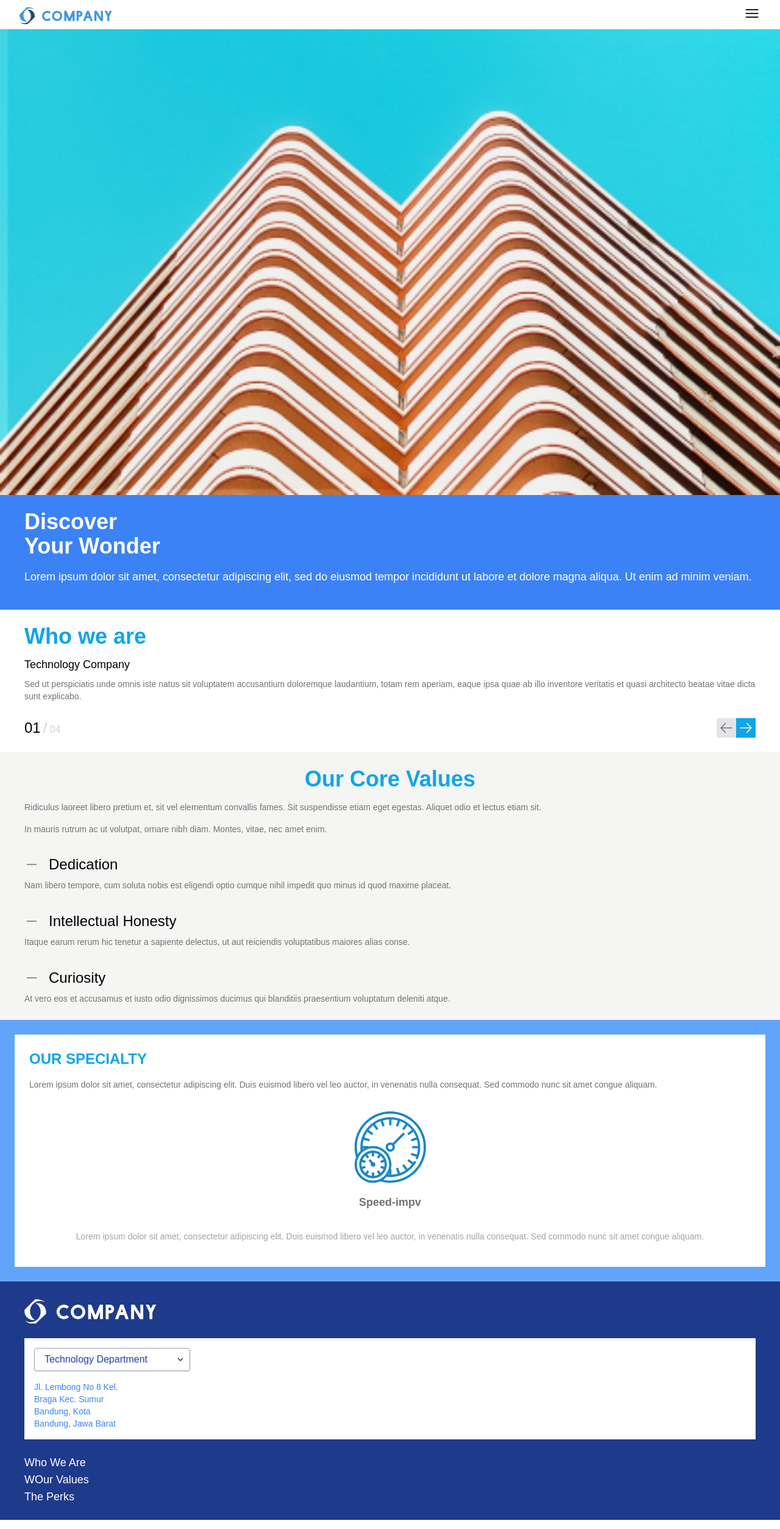
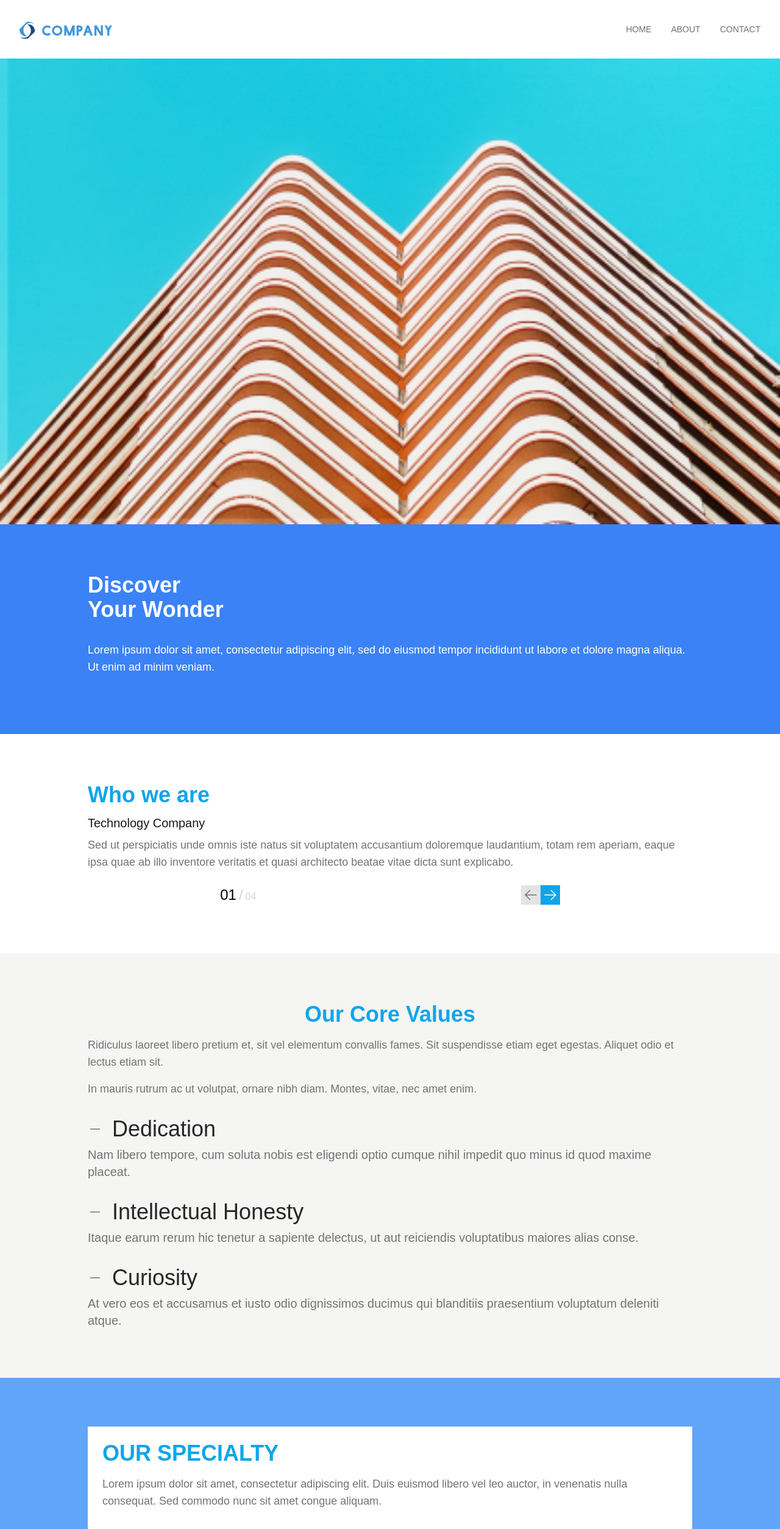
Before and after one commit to yakserr/saltfy, a Next.js app: page / in a window 1280 px wide. Shown: the top 2508 px of the page at 61% size. Built offline with nearby package versions, Linux system fonts and the light colour scheme.

Commit message:
responsive web

```diff
--- a/components/HomePage/CompanyValues.tsx
+++ b/components/HomePage/CompanyValues.tsx
@@ -6,14 +6,14 @@ import { companyValues } from '@/lib/const';
 export const CompanyValues: FC = () => {
 	return (
 		<>
-			<div className="px-10 py-6 bg-stone-100">
+			<div className="px-10 py-6 bg-stone-100 lg:px-36 lg:py-20">
 				<h2 className="text-4xl font-semibold text-center text-sky-500">Our Core Values</h2>
 				<div className="mt-4">
-					<p className="text-sm font-normal text-neutral-500">
+					<p className="text-sm font-normal text-neutral-500 lg:text-lg">
 						Ridiculus laoreet libero pretium et, sit vel elementum convallis fames. Sit suspendisse etiam
 						eget egestas. Aliquet odio et lectus etiam sit.
 					</p>
-					<p className="mt-4 text-sm font-normal text-neutral-500">
+					<p className="mt-4 text-sm font-normal text-neutral-500 lg:text-lg">
 						In mauris rutrum ac ut volutpat, ornare nibh diam. Montes, vitae, nec amet enim.
 					</p>
 				</div>
@@ -21,9 +21,11 @@ export const CompanyValues: FC = () => {
 					<div className="mt-8" key={item.key}>
 						<div className="flex items-center">
 							<MinusIcon className="w-6 h-6 mr-4 text-neutral-500" />
-							<span className="text-2xl font-normal text-black">{item.title}</span>
+							<span className="text-2xl font-normal text-neutral-800 lg:text-4xl">{item.title}</span>
 						</div>
-						<p className="mt-2 text-sm font-normal leading-normal text-neutral-500">{item.desc}</p>
+						<p className="mt-2 text-sm font-normal leading-normal text-neutral-500 lg:text-xl">
+							{item.desc}
+						</p>
 					</div>
 				))}
 			</div>
--- a/components/HomePage/Footer.tsx
+++ b/components/HomePage/Footer.tsx
@@ -6,7 +6,7 @@ import Image from 'next/image';
 export const Footer: FC = () => {
 	return (
 		<>
-			<footer className="px-10 py-6 bg-blue-900">
+			<footer className="px-10 py-6 bg-blue-900 lg:px-36 lg:py-20">
 				<Image src={LogoImageWhite} alt="Logo" />
 				<div className="p-4 mt-6 bg-white">
 					<div className="relative inline-block w-64 mb-4">
@@ -22,16 +22,16 @@ export const Footer: FC = () => {
 							</svg>
 						</div>
 					</div>
-					<div className="box-content w-36">
-						<p className="text-sm text-blue-500">
+					<div className="box-content w-36 lg:w-48">
+						<p className="text-sm text-blue-500 lg:text-lg ">
 							Jl. Lembong No 8 Kel. Braga Kec. Sumur Bandung, Kota Bandung, Jawa Barat
 						</p>
 					</div>
 				</div>
 				<div className="mt-6">
-					<p className="text-lg font-normal text-white">Who We Are</p>
-					<p className="text-lg font-normal text-white">WOur Values</p>
-					<p className="text-lg font-normal text-white">The Perks</p>
+					<p className="mb-1 text-lg font-normal text-white lg:text-xl">Who We Are</p>
+					<p className="mb-1 text-lg font-normal text-white lg:text-xl">Our Values</p>
+					<p className="mb-1 text-lg font-normal text-white lg:text-xl">The Perks</p>
 				</div>
 			</footer>
 		</>
--- a/components/HomePage/Hero.tsx
+++ b/components/HomePage/Hero.tsx
@@ -7,8 +7,8 @@ export const Hero: FC = () => {
 	return (
 		<>
 			<Image src={HeroImage} alt="Hero Image" className="object-cover w-full h-full" priority />
-			<div className="px-10 py-6 bg-blue-500">
-				<h1 className="text-4xl font-bold text-white">
+			<div className="px-10 py-6 bg-blue-500 lg:py-20 lg:px-36">
+				<h1 className="text-4xl font-bold text-white lg:h-24">
 					Discover
 					<br />
 					Your Wonder
--- a/components/HomePage/Profile.tsx
+++ b/components/HomePage/Profile.tsx
@@ -13,18 +13,18 @@ export const Profile: FC = () => {
 	};
 	return (
 		<>
-			<div className="px-10 py-6 bg-white">
+			<div className="px-10 py-6 bg-white lg:px-36 lg:py-20">
 				<h2 className="text-4xl font-semibold text-sky-500">Who we are</h2>
 				<Slider {...settings}>
 					{profileItems.map((item) => (
 						<div className="mt-3" key={item.key}>
-							<h3 className="text-lg font-normal text-black">{item.title}</h3>
-							<p className="mt-2 text-sm font-normal text-neutral-500">{item.desc}</p>
+							<h3 className="text-lg font-normal text-neutral-900 lg:text-xl">{item.title}</h3>
+							<p className="mt-2 text-sm font-normal text-neutral-500 lg:text-lg">{item.desc}</p>
 						</div>
 					))}
 				</Slider>
 				<div className="box-content mt-6">
-					<div className="flex items-center justify-between">
+					<div className="flex items-center justify-between lg:justify-around">
 						<div>
 							<span className="text-2xl font-medium ext-zinc-800">01</span>
 							<span className="mx-1 text-2xl font-medium text-stone-300 leading">/</span>
--- a/components/HomePage/Specialty.tsx
+++ b/components/HomePage/Specialty.tsx
@@ -9,11 +9,11 @@ import Slider from 'react-slick';
 export const Specialty: FC = () => {
 	return (
 		<>
-			<div className="px-6 py-6 bg-blue-400">
+			<div className="px-6 py-6 bg-blue-400 lg:px-36 lg:py-20">
 				<div className="px-6 py-6 bg-white">
-					<h2 className="text-2xl font-bold text-sky-500">OUR SPECIALTY</h2>
+					<h2 className="text-2xl font-bold text-sky-500 lg:text-4xl">OUR SPECIALTY</h2>
 					<div className="mt-4">
-						<p className="text-sm font-normal text-neutral-500">
+						<p className="text-sm font-normal text-neutral-500 lg:text-lg">
 							Lorem ipsum dolor sit amet, consectetur adipiscing elit. Duis euismod libero vel leo auctor,
 							in venenatis nulla consequat. Sed commodo nunc sit amet congue aliquam.
 						</p>
@@ -22,20 +22,20 @@ export const Specialty: FC = () => {
 						<Slider>
 							<div className="flex items-center justify-center text-center">
 								<Image src={img3} alt="Speed-impv" className="mx-auto" />
-								<h3 className="mt-4 text-lg font-semibold text-neutral-500">Speed-impv</h3>
+								<h3 className="mt-4 text-lg font-semibold text-neutral-500 lg:text-xl">Speed-impv</h3>
 							</div>
 							<div className="flex items-center justify-center text-center">
 								<Image src={img1} alt="Exhaust" className="mx-auto" />
-								<h3 className="mt-4 text-lg font-semibold text-neutral-500">Exhaust</h3>
+								<h3 className="mt-4 text-lg font-semibold text-neutral-500 lg:text-xl">Exhaust</h3>
 							</div>
 							<div className="flex items-center justify-center text-center">
 								<Image src={img2} alt="Accesories" className="mx-auto" />
-								<h3 className="mt-4 text-lg font-semibold text-neutral-500">Accesories</h3>
+								<h3 className="mt-4 text-lg font-semibold text-neutral-500 lg:text-xl">Accesories</h3>
 							</div>
 						</Slider>
 					</div>
 					<div className="my-4">
-						<p className="text-sm font-light text-center text-neutral-400">
+						<p className="text-sm font-light text-center text-neutral-400 lg:text-lg">
 							Lorem ipsum dolor sit amet, consectetur adipiscing elit. Duis euismod libero vel leo auctor,
 							in venenatis nulla consequat. Sed commodo nunc sit amet congue aliquam.
 						</p>
--- a/components/Layout/Container.tsx
+++ /dev/null
@@ -1,15 +0,0 @@
-import { FC, ReactNode } from 'react';
-
-interface Props {
-	children: ReactNode;
-}
-
-export const Container: FC<Props> = ({ children }) => {
-	return (
-		<main className="h-16">
-			<div className="px-8 py-2">{children}</div>
-			<h2>Discover</h2>
-			<h2>Your Wonder</h2>
-		</main>
-	);
-};
--- a/components/Layout/Navigation.tsx
+++ b/components/Layout/Navigation.tsx
@@ -6,9 +6,14 @@ import Image from 'next/image';
 
 export const Navigation: FC = () => {
 	return (
-		<nav className="flex justify-between px-8 py-2">
+		<nav className="flex items-center justify-between px-8 py-2 lg:h-24">
 			<Image src={LogoImage} alt="Logo" />
-			<Bars3Icon className="w-7 h-7" />
+			<Bars3Icon className="w-7 h-7 lg:hidden" />
+			<ul className="hidden lg:flex lg:items-center lg:space-x-8">
+				<li className="text-sm font-medium text-gray-500 uppercase hover:text-gray-900">Home</li>
+				<li className="text-sm font-medium text-gray-500 uppercase hover:text-gray-900">About</li>
+				<li className="text-sm font-medium text-gray-500 uppercase hover:text-gray-900">Contact</li>
+			</ul>
 		</nav>
 	);
 };
```
